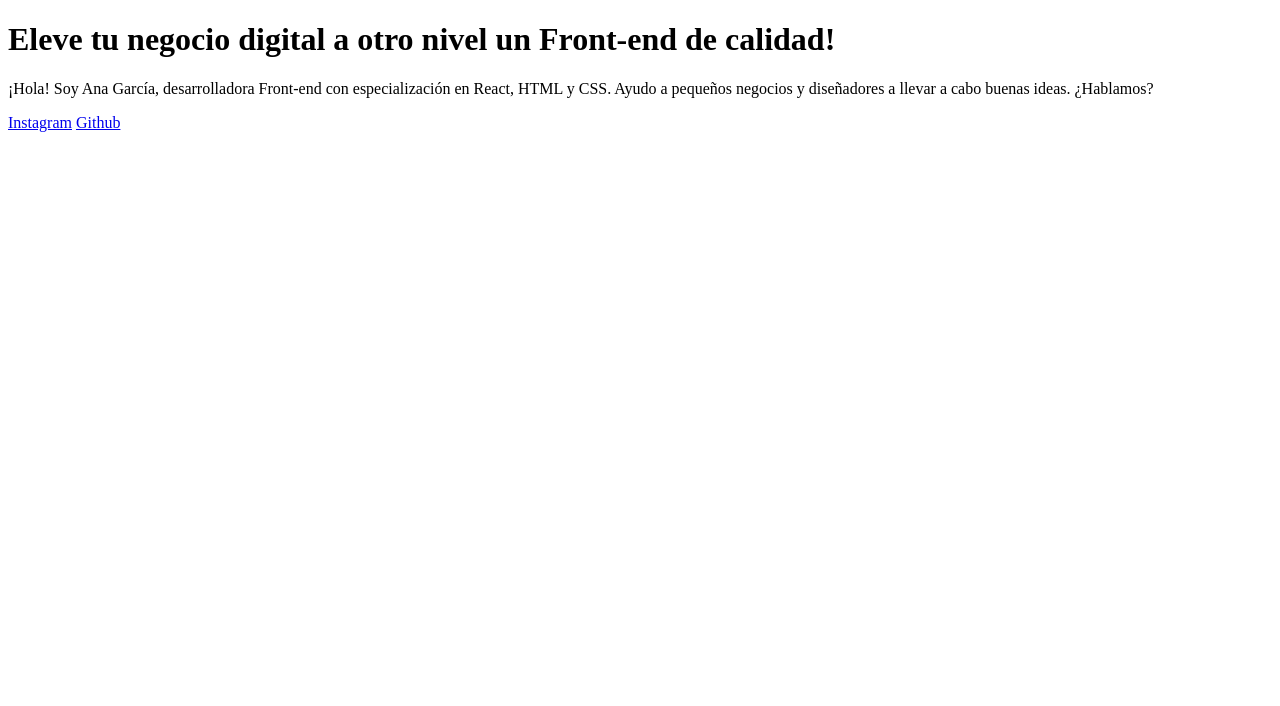
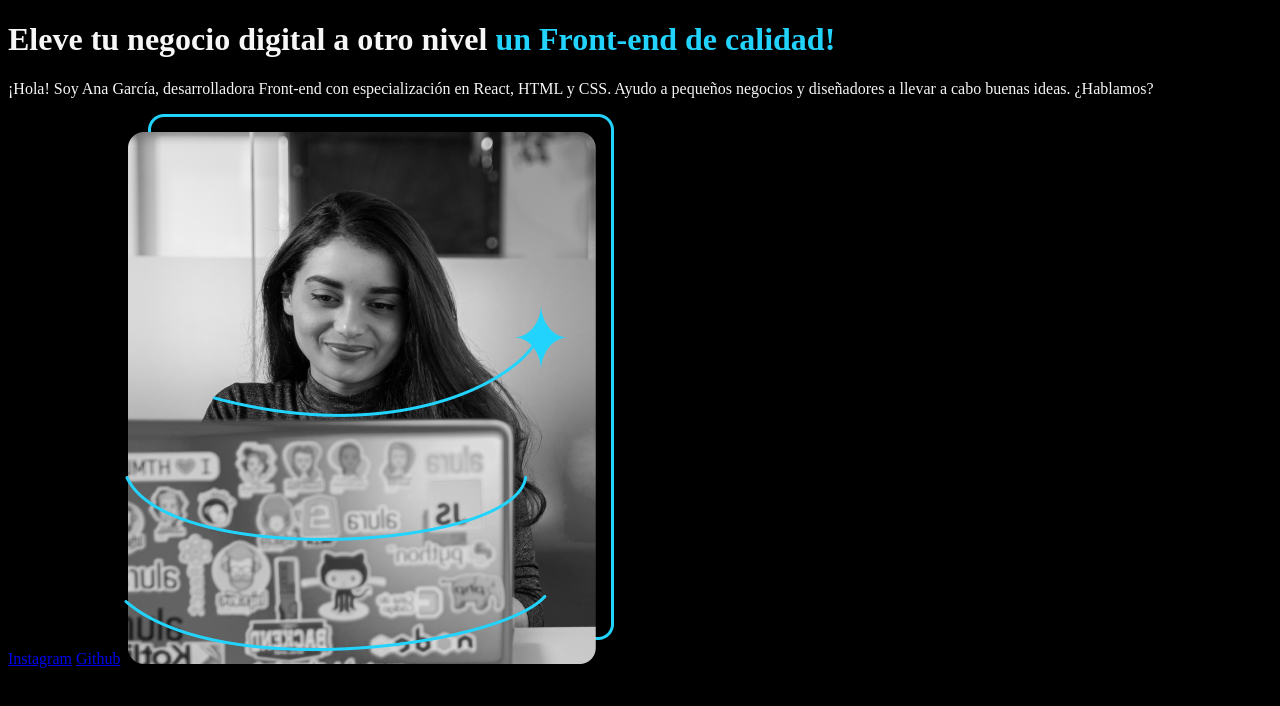
Before and after one commit to Diana9507/proyecto-html, a plain HTML site: page index.html in a window 1280 px wide. Drawn offline with Linux system fonts and the light colour scheme.

Commit message:
introduciendo a CSS

```diff
--- a/index.html
+++ b/index.html
@@ -4,6 +4,7 @@
     <meta charset="UTF-8">
     <meta name="viewport" content="width=device-width, initial-scale=1.0">
     <title>Portafolio</title>
+    <link rel="stylesheet" href="style.css">
 </head>
 <body>
     <header></header>
@@ -14,6 +15,7 @@
     </p>
     <a href="https://www.instagram.com/">Instagram</a>
     <a href="https://github.com/">Github</a>
+    <img src="Imagem.png" alt="Imagen de Ana Garcia Trajando" >
     <footer></footer>
 </body>
 </html>
--- /dev/null
+++ b/style.css
@@ -0,0 +1,8 @@
+body{
+    background-color: #000000 ;
+    color: #F6F6F6;
+}
+
+strong{
+    color: #22d4fd ;
+}
```
